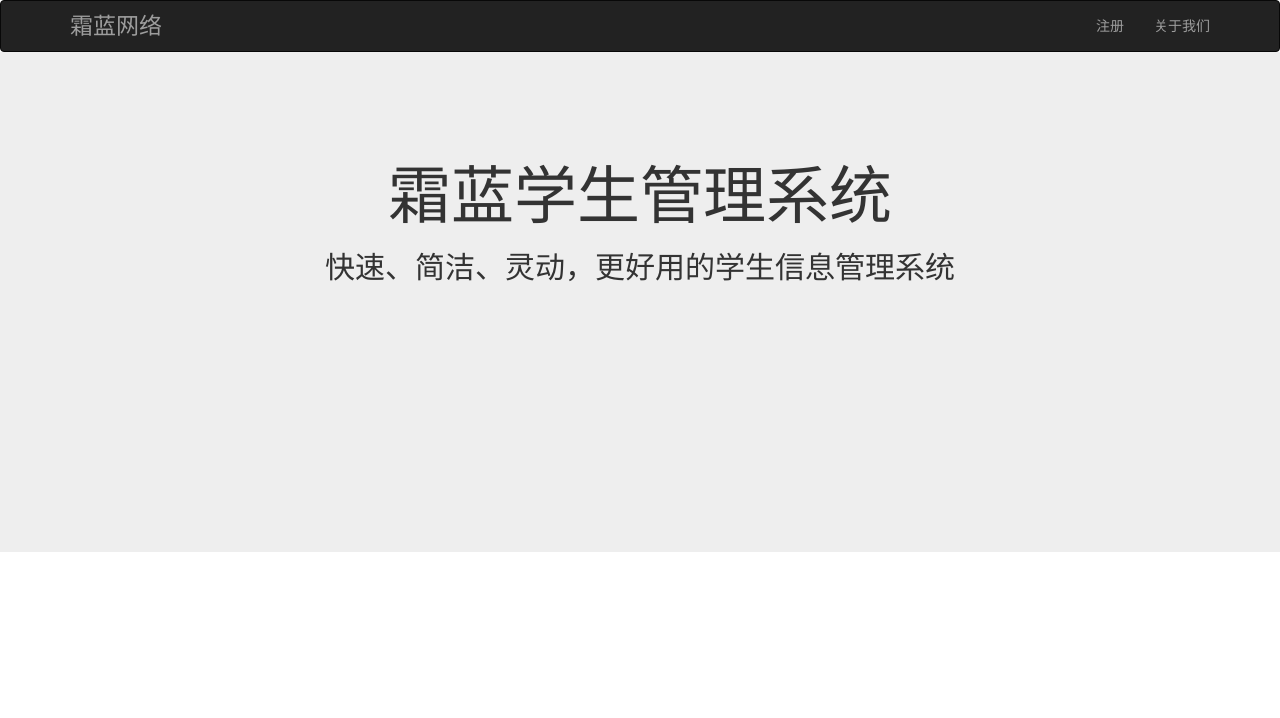
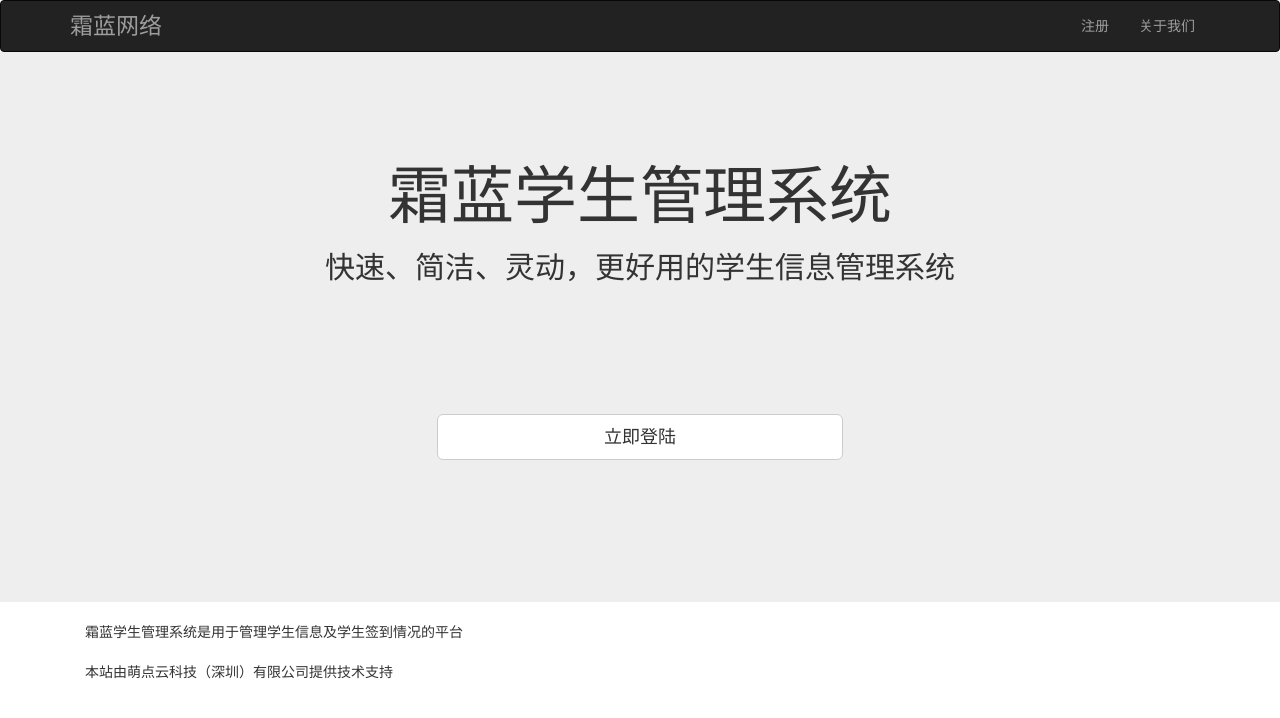
Before and after one commit to qq2857009905/qiandaoxitong, a plain HTML site: page index.html in a window 1280 px wide. Drawn offline with Linux system fonts and the light colour scheme.

Commit message:
开发中更新

```diff
--- a/css/index.css
+++ b/css/index.css
@@ -1,10 +1,17 @@
 .navbar{
     margin: 0;
 }
-.jumbotron{
-    height: 500px;
+.body{
+    height: 550px;
     padding-top: 90px;
+    margin-bottom: 0;
 }
 .navbar-brand{
     font-size: 23px;
 }
+h2{
+    margin-bottom: 130px;
+}
+p{
+    margin-top: 20px;
+}
--- a/index.html
+++ b/index.html
@@ -4,24 +4,48 @@
     <meta charset="UTF-8">
     <meta name="viewport" content="width=device-width, initial-scale=1">
     <title>霜蓝网络</title>
+    <link rel="stylesheet" href="bootstrap-3.3.7-dist/css/bootstrap.css">
     <script src="jquery-3.2.1.js"></script>
-    <link rel="stylesheet" href="bootstrap-3.3.7-dist/css/bootstrap.css">
     <link rel="stylesheet" href="css/index.css">
+    <script src="bootstrap-3.3.7-dist/js/bootstrap.js"></script>
 </head>
 <body>
-    <div class="navbar navbar-inverse">
+    <nav class="navbar navbar-inverse" role="navigation"> <!--导航栏-->
+
+        <button type="button" class="navbar-toggle collapsed" data-target="#collapsedNav">
+            <span class="sr-only">Toggle navgation</span>
+            <span class="icon-bar"></span>
+            <span class="icon-bar"></span>
+            <span class="icon-bar"></span>
+        </button>
+
         <div class="container">
             <div class="navbar-header"><a  class="navbar-brand" href="">霜蓝网络</a></div>
-            <ul class="nav navbar-nav navbar-right">
-                <li><a href="#">注册</a></li>
-                <li><a href="#">关于我们</a></li>
-            </ul>
+
+            <div id="collapsedNav" class="collapse navbar-collapse">
+                <ul class="nav navbar-nav navbar-right">
+                    <li><a href="#">注册</a></li>
+                    <li><a href="#">关于我们</a></li>
+                </ul>
+            </div>
+
         </div>
+</nav>
+
+<div class="jumbotron body"><!--主体部分-->
+    <h1 class="text-center">霜蓝学生管理系统</h1>
+    <h2 class="text-center">快速、简洁、灵动，更好用的学生信息管理系统</h2>
+    <div class="row"><div class="col-md-push-4 col-md-4"><a href="#" class="btn btn-default center-block btn-lg">立即登陆</a></div></div>
+
 </div>
 
-<div class="jumbotron">
-    <h1 class="text-center">霜蓝学生管理系统</h1>
-    <h2 class="text-center">快速、简洁、灵动，更好用的学生信息管理系统</h2>
-</div>
+ <div class="container">
+         <div class="col-md-12">
+             <p>霜蓝学生管理系统是用于管理学生信息及学生签到情况的平台</p>
+             <p>本站由萌点云科技（深圳）有限公司提供技术支持</p>
+         </div>
+ </div>
+
+
 </body>
 </html>
```
